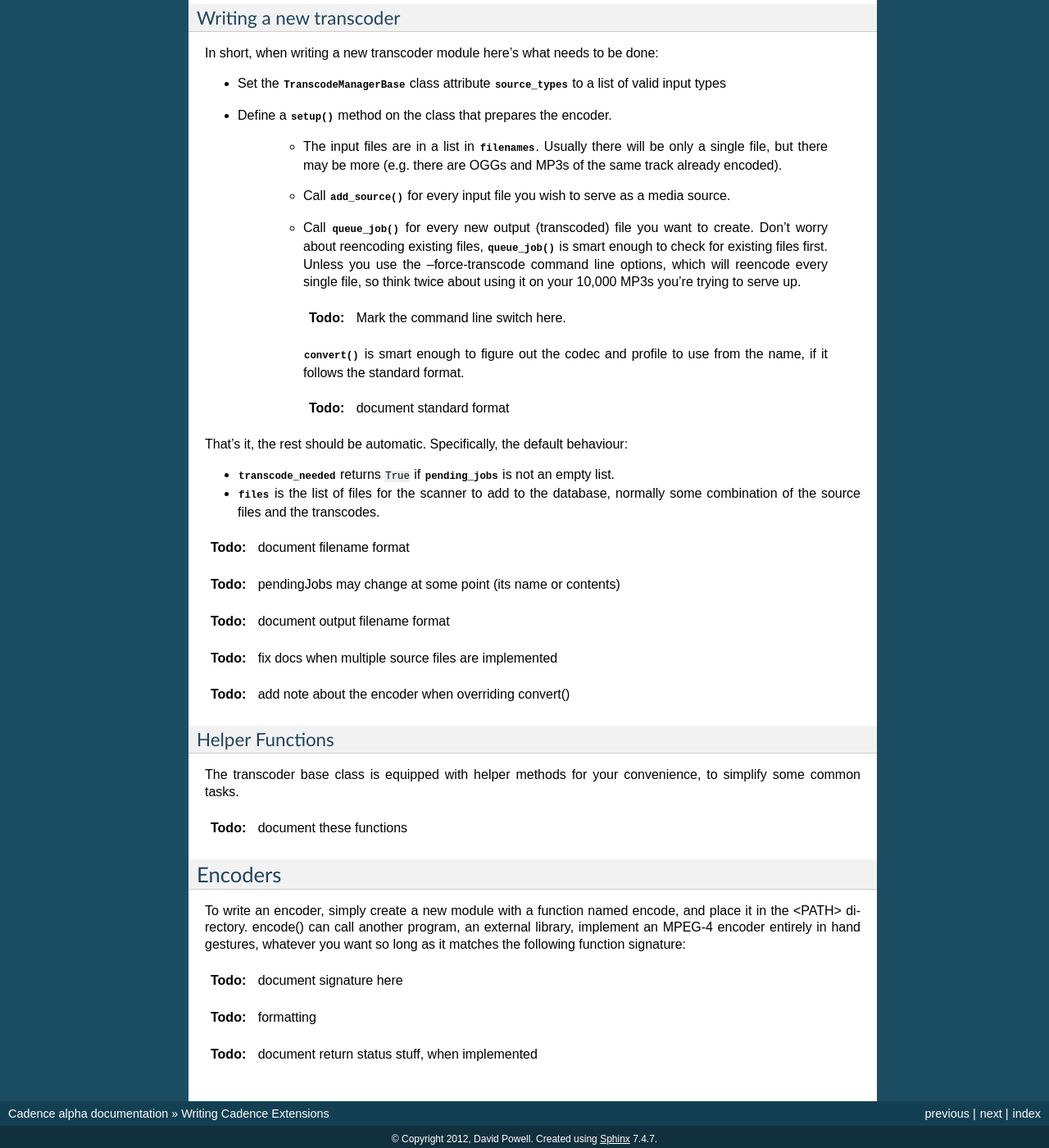
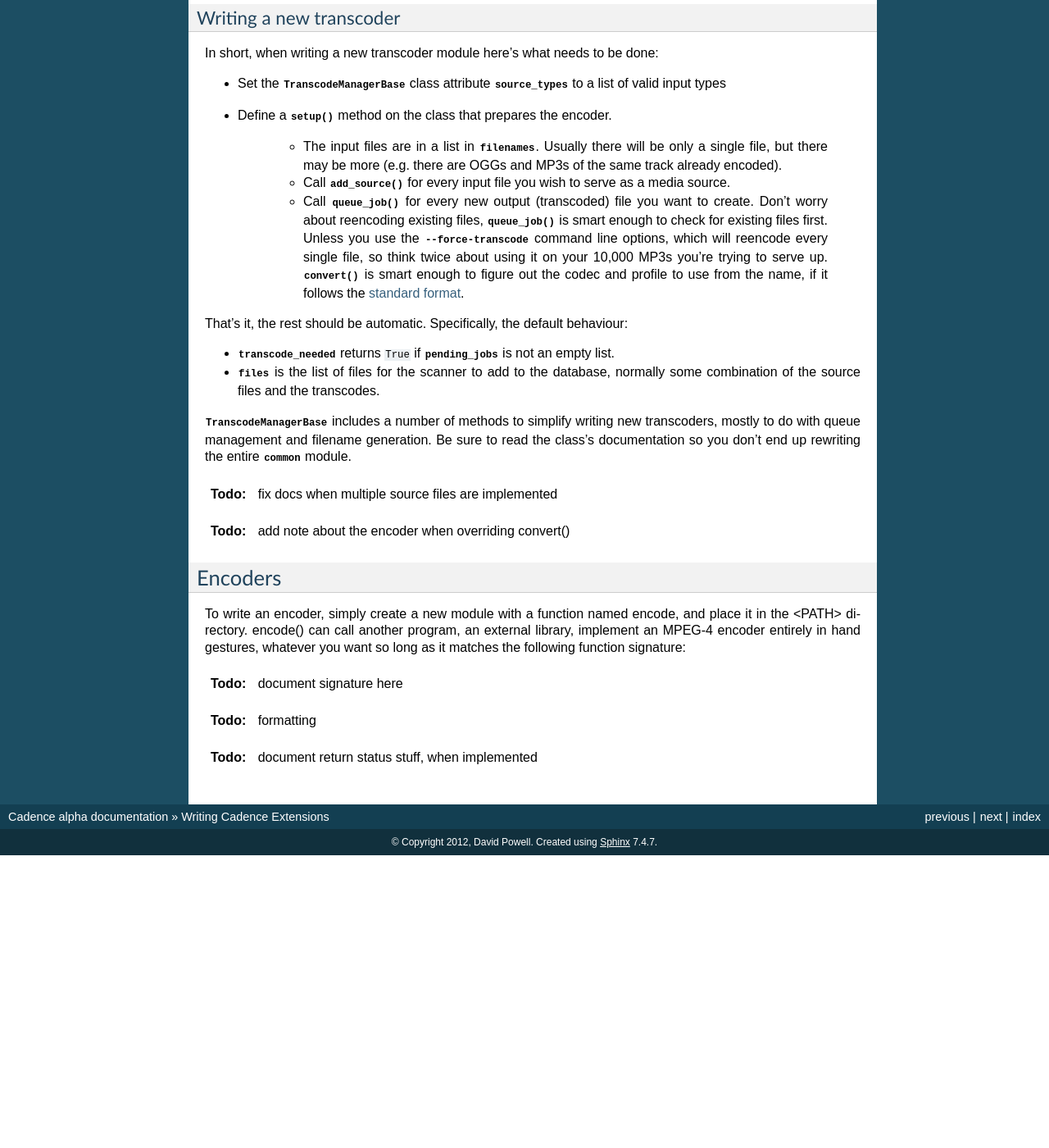
Before and after one commit to BitLooter/Cadence, a Sphinx documentation site: the page built from doc/extensions.rst, in a window 1280 px wide and 1400 px high, scrolled down 644 px. Shown: the whole window at 82% size. Built offline with Sphinx 7.4.7, drawn with Linux system fonts in a browser that asks for light colours; after the commit the page ends 1687 px from its top, so only the background shows below that.

Commit message:
Improved transcoder docs

```diff
--- a/doc/extensions.rst
+++ b/doc/extensions.rst
@@ -61,19 +61,13 @@ In short, when writing a new transcoder module here's what needs to be done:
    * Call :py:meth:`~cadence.transcoders.common.TranscodeManagerBase.queue_job`
      for every new output (transcoded) file you want to create. Don't worry
      about reencoding existing files, :py:meth:`queue_job` is smart enough to
-     check for existing files first. Unless you use the --force-transcode
-     command line options, which will reencode every single file, so think
-     twice about using it on your 10,000 MP3s you're trying to serve up.
-
-     .. todo::
-         Mark the command line switch here.
-
+     check for existing files first. Unless you use the
+     :option:`--force-transcode` command line options, which will reencode
+     every single file, so think twice about using it on your 10,000 MP3s
+     you're trying to serve up.
      :py:meth:`~cadence.transcoders.common.TranscodeManagerBase.convert` is
      smart enough to figure out the codec and profile to use from the name, if
-     it follows the standard format.
-
-     .. todo::
-         document standard format
+     it follows the :ref:`standard format <transcode-filenames>`.
 
 That's it, the rest should be automatic. Specifically, the default behaviour:
 
@@ -85,19 +79,14 @@ That's it, the rest should be automatic. Specifically, the default behaviour:
   list of files for the scanner to add to the database, normally some
   combination of the source files and the transcodes.
 
-.. todo:: document filename format
-.. todo:: pendingJobs may change at some point (its name or contents)
-.. todo:: document output filename format
+:py:class:`~cadence.transcoders.common.TranscodeManagerBase` includes
+a number of methods to simplify writing new transcoders, mostly to do with
+queue management and filename generation. Be sure to read the class's
+documentation so you don't end up rewriting the entire
+:py:mod:`~cadence.transcoders.common` module.
+
 .. todo:: fix docs when multiple source files are implemented
 .. todo:: add note about the encoder when overriding convert()
-
-Helper Functions
-^^^^^^^^^^^^^^^^
-
-The transcoder base class is equipped with helper methods for your convenience,
-to simplify some common tasks.
-
-.. todo:: document these functions
 
 
 .. _encoders:
```
Also changed, not shown: 1 other file.
